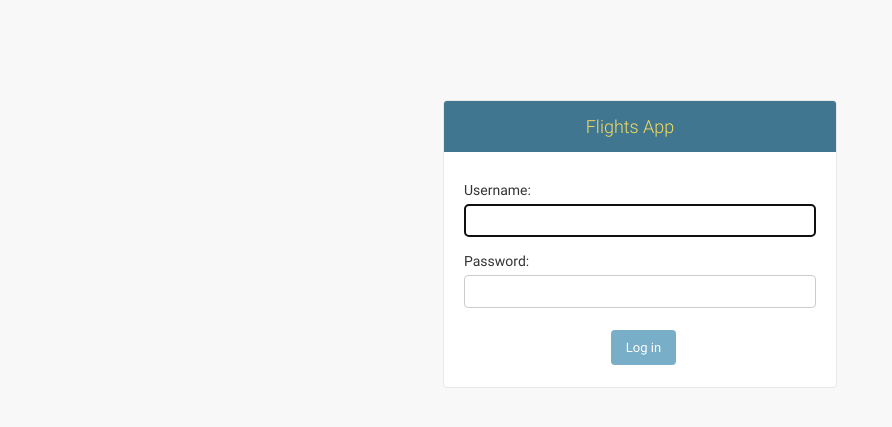
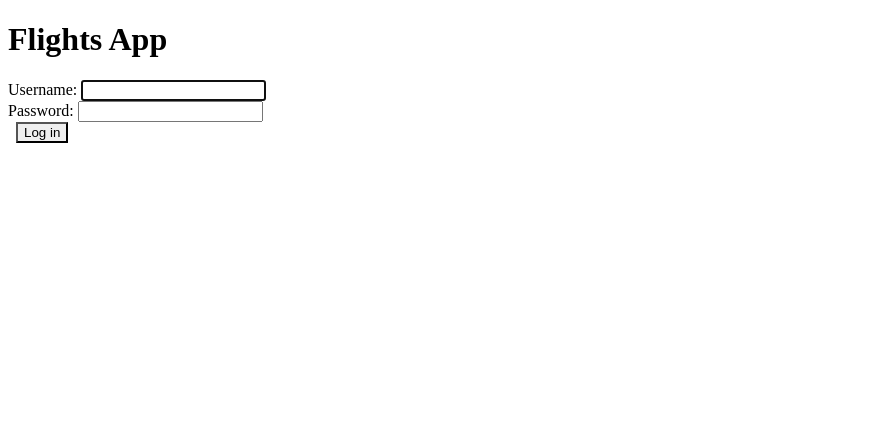
Before and after one commit to Roderich25/TravisCI, a Django app: page / in a window 1280 px wide. Shown: the top 427 px of the page, without its empty margins (0-892 px from the left). Run offline with Django 3.2, Linux system fonts and the light colour scheme.

Commit message:
changed static files

```diff
--- a/flights/static/flights/styles.css
+++ /dev/null
@@ -1,3 +0,0 @@
-body {
-    font-family: sans-serif;
-}
--- a/flights/templates/flights/login.html
+++ b/flights/templates/flights/login.html
@@ -3,12 +3,6 @@
 <html lang="en-us" >
 <head>
 <title>Welcome</title>
-<link rel="stylesheet" type="text/css" href="/static/admin/css/base.css">
-<link rel="stylesheet" type="text/css" href="/static/admin/css/login.css">
-
-
-
-
 
     <meta name="viewport" content="user-scalable=no, width=device-width, initial-scale=1.0, maximum-scale=1.0">
     <link rel="stylesheet" type="text/css" href="/static/admin/css/responsive.css">
```
